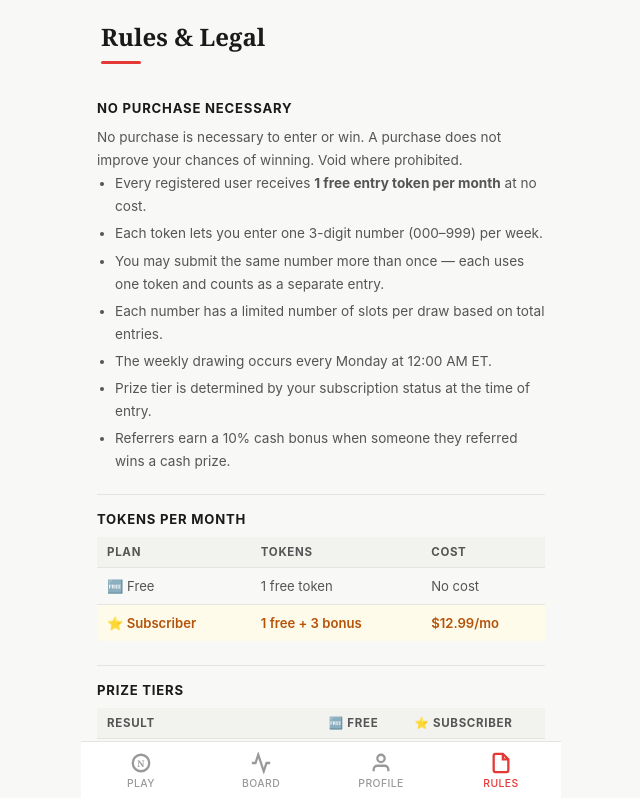
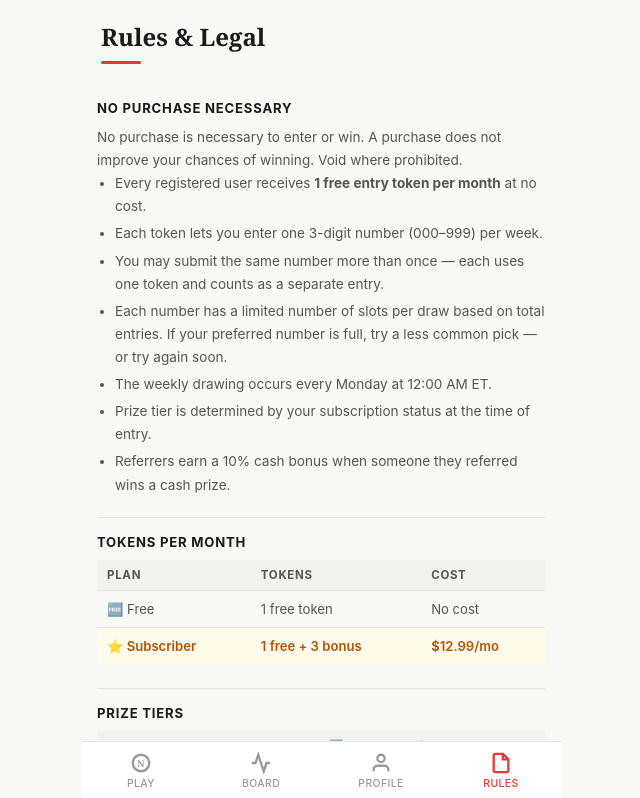
Before and after one commit to salumastake-code/numble-react, a React (Vite) app: page /rules in a window 1280 px wide. Shown: the top 798 px of the page, without its empty margins (319-959 px from the left). Built offline with nearby package versions, Linux system fonts and the light colour scheme; sample sign-in values are in the browser's storage.

Commit message:
rules: clarify number slot limit with try again soon messaging

```diff
--- a/src/pages/Rules.jsx
+++ b/src/pages/Rules.jsx
@@ -24,7 +24,7 @@ export default function Rules() {
             <li>Every registered user receives <strong>1 free entry token per month</strong> at no cost.</li>
             <li>Each token lets you enter one 3-digit number (000–999) per week.</li>
             <li>You may submit the same number more than once — each uses one token and counts as a separate entry.</li>
-            <li>Each number has a limited number of slots per draw based on total entries.</li>
+            <li>Each number has a limited number of slots per draw based on total entries. If your preferred number is full, try a less common pick — or try again soon.</li>
             <li>The weekly drawing occurs every Monday at 12:00 AM ET.</li>
             <li>Prize tier is determined by your subscription status at the time of entry.</li>
             <li>Referrers earn a 10% cash bonus when someone they referred wins a cash prize.</li>
```
